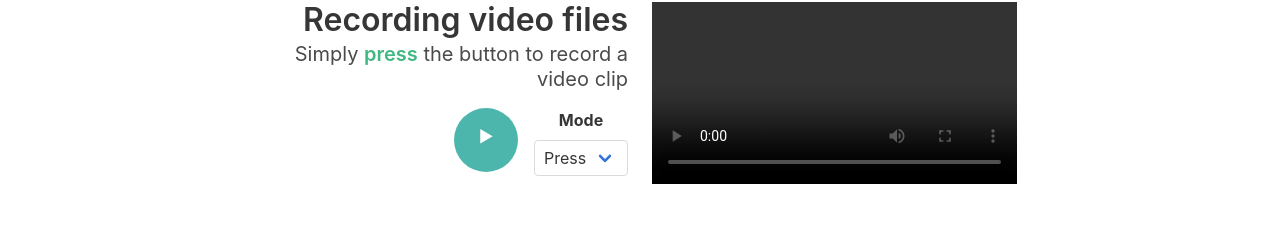
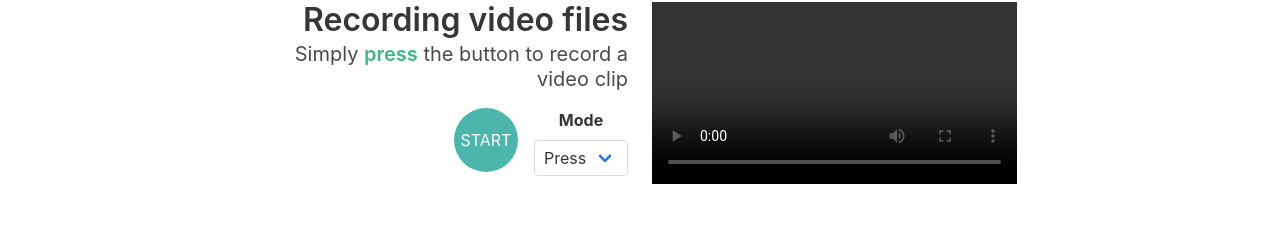
Before and after one commit to codekraft-studio/vue-record, a Vue app: page / in a window 1280 px wide. Shown: the part 415-641 px from the top of the page. Built offline with nearby package versions, Linux system fonts and the light colour scheme.

Commit message:
Removed controls support
Right now since the design is not fully complete, controls support is removed but will be reintroduced in future when updating button icons

```diff
--- a/src/components/VueRecordAudio.vue
+++ b/src/components/VueRecordAudio.vue
@@ -1,13 +1,18 @@
 <template lang="html">
-  <div v-if="isSupported" class="vue-audio-recorder" :class="{
-    'active': isRecording
+  <div
+    v-if="isSupported"
+    class="vue-audio-recorder"
+    :class="{
+      'active': isRecording,
+      'paused': isPaused
     }"
     @mousedown="startRecording"
     @mouseleave="stopRecording"
     @mouseup="stopRecording"
     @touchstart="startRecording"
     @touchend="stopRecording"
-  @touchcancel="stopRecording">
+    @touchcancel="stopRecording"
+  >
     <span></span>
   </div>
 </template>
--- a/src/components/VueRecordVideo.vue
+++ b/src/components/VueRecordVideo.vue
@@ -1,21 +1,21 @@
 <template lang="html">
-  <div v-if="isSupported" class="vue-video-recorder" :class="{
+  <div
+    v-if="isSupported"
+    class="vue-video-recorder"
+    :class="{
       'active': isRecording,
       'paused': isPaused
-  }">
-    <div class="recorder-icon"
+    }"
     @mousedown="startRecording"
     @mouseleave="stopRecording"
     @mouseup="stopRecording"
     @touchstart="startRecording"
     @touchend="stopRecording"
-      @touchcancel="stopRecording">
-      <span>&#9658;</span>
-    </div>
-    <div v-if="hasControls" class="recorder-controls">
-      <button @click="pause">PAUSE</button>
-      <button @click="resume">RESUME</button>
-      <button @click="stop">STOP</button>
+    @touchcancel="stopRecording"
+  >
+    <div class="recorder-icon">
+      <span v-if="isRecording">STOP</span>
+      <span v-else>START</span>
     </div>
   </div>
 </template>
@@ -43,9 +43,8 @@ export default {
       type: Boolean,
       default: true
     },
-    controls: {
-      type: Boolean,
-      default: false
+    mode: {
+      default: 'press'
     }
   },
   computed: {
@@ -54,9 +53,6 @@ export default {
         video: true,
         audio: this.audio
       }
-    },
-    hasControls () {
-      return this.controls && this.mode === 'press' && this.isRecording
     }
   }
 }
@@ -65,15 +61,23 @@ export default {
 <style lang="scss">
 .vue-video-recorder {
   color: white;
-  padding: 16px;
   border-radius: 18px;
   position: relative;
+  display: flex;
+  font-size: 16px;
+  cursor: pointer;
+
+  .recorder-icon {
+    width: 64px;
+    height: 64px;
     background-color: #4DB6AC;
     border-radius: 50%;
-  width: 64px;
-  height: 64px;
-  display: inline-block;
-  font-size: 16px;
-  cursor: pointer;
+    display:inline-block;
+    text-align: center;
+    display: flex;
+    justify-content: center;
+    align-content: center;
+    align-items: center;
+  }
 }
 </style>
```
Lines whose indentation alone changed are shown as unchanged.
